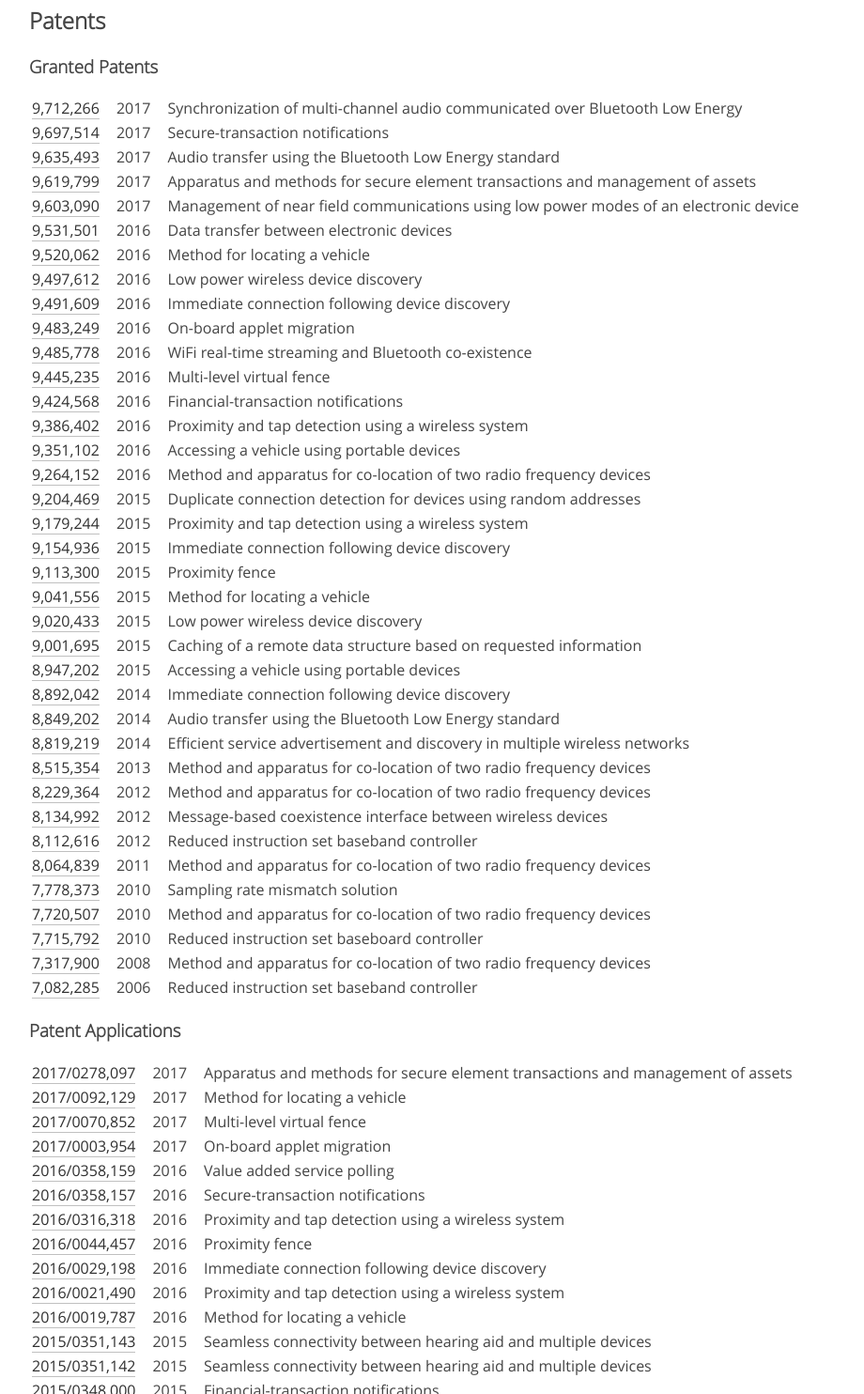
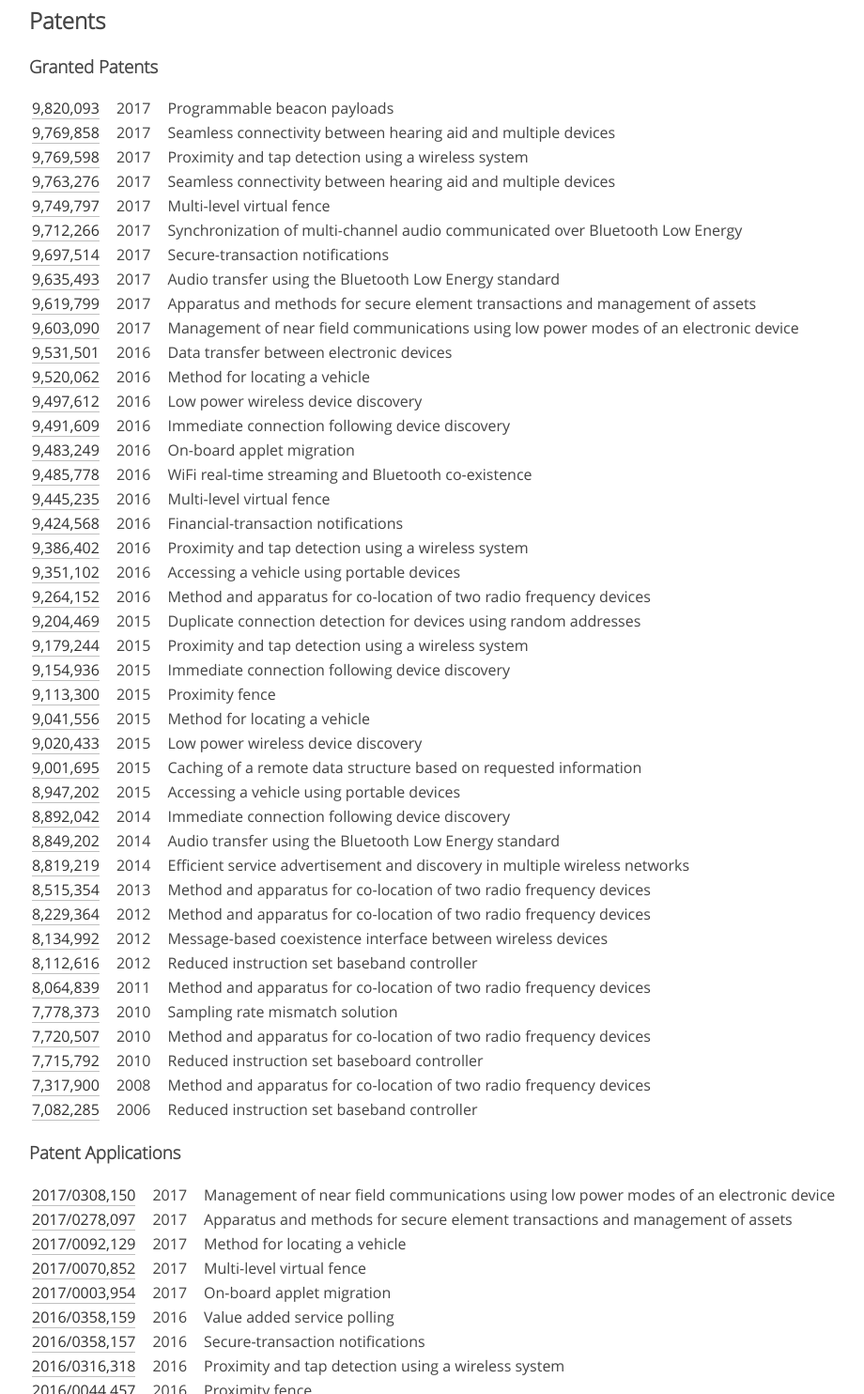
Before and after one commit to lindelabs/lindelabs.github.io, a plain HTML site: page joakim/index.html in a window 1280 px wide. Shown: the part 660-2144 px from the top of the page at 94% size, without its empty margins (97-1017 px from the left). Drawn offline with Linux system fonts and the light colour scheme.

Commit message:
Update patents

```diff
--- a/joakim/index.html
+++ b/joakim/index.html
@@ -88,6 +88,31 @@
 
   <h3>Granted Patents</h3>
   <table>
+    <tr>
+      <td><a href="https://google.com/patents/US9820093">9,820,093</a></td>
+      <td>2017</td>
+      <td>Programmable beacon payloads</td>
+    </tr>
+    <tr>
+      <td><a href="https://google.com/patents/US9769858">9,769,858</a></td>
+      <td>2017</td>
+      <td>Seamless connectivity between hearing aid and multiple devices</td>
+    </tr>
+    <tr>
+      <td><a href="https://google.com/patents/US9769598">9,769,598</a></td>
+      <td>2017</td>
+      <td>Proximity and tap detection using a wireless system</td>
+    </tr>
+    <tr>
+      <td><a href="https://google.com/patents/US9763276">9,763,276</a></td>
+      <td>2017</td>
+      <td>Seamless connectivity between hearing aid and multiple devices</td>
+    </tr>
+    <tr>
+      <td><a href="https://google.com/patents/US9749797">9,749,797</a></td>
+      <td>2017</td>
+      <td>Multi-level virtual fence</td>
+    </tr>
     <tr>
       <td><a href="https://google.com/patents/US9712266">9,712,266</a></td>
       <td>2017</td>
@@ -277,6 +302,11 @@
 
   <h3>Patent Applications</h3>
   <table>
+    <tr>
+      <td><a href="https://google.com/patents/US20170308150">2017/0308,150</a></td>
+      <td>2017</td>
+      <td>Management of near field communications using low power modes of an electronic device</td>
+    </tr>
     <tr>
       <td><a href="https://google.com/patents/US20170278097">2017/0278,097</a></td>
       <td>2017</td>
```
